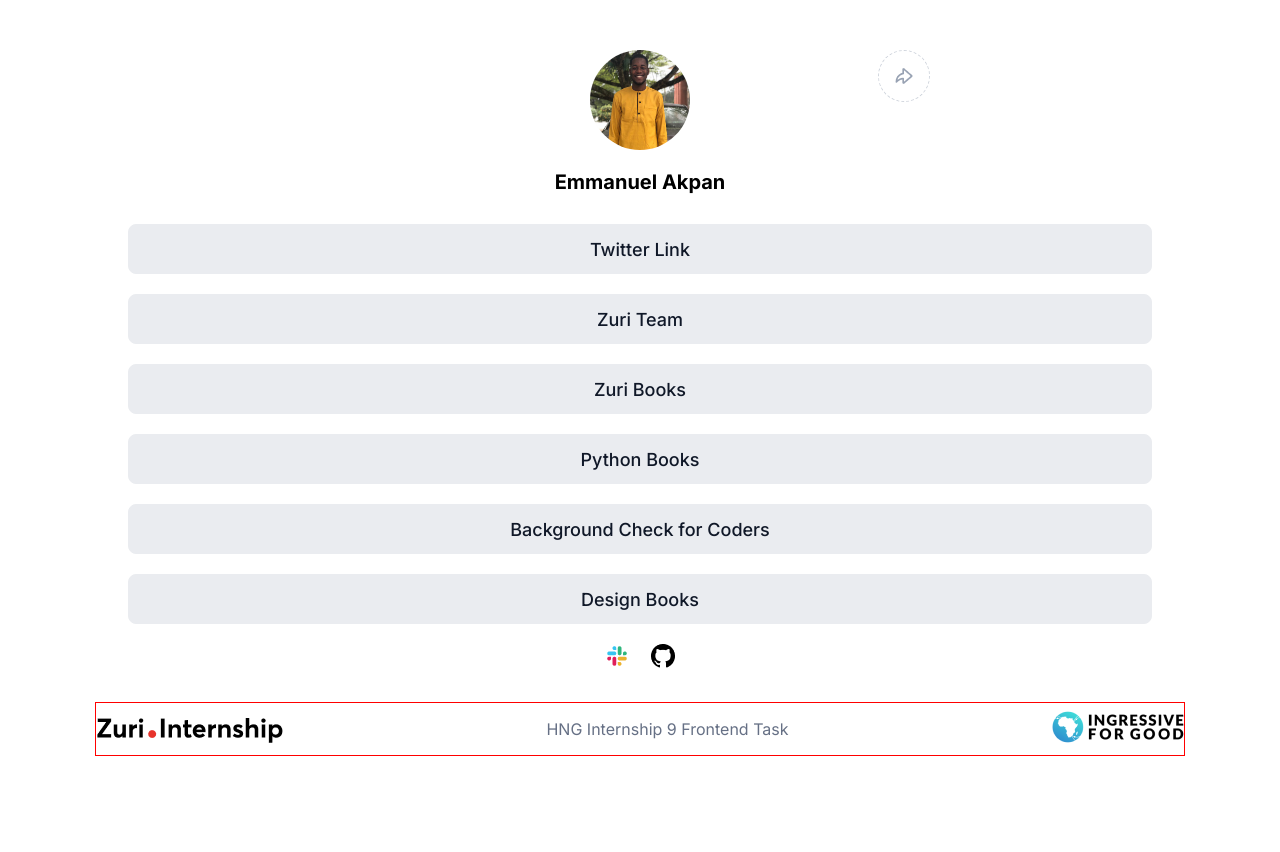
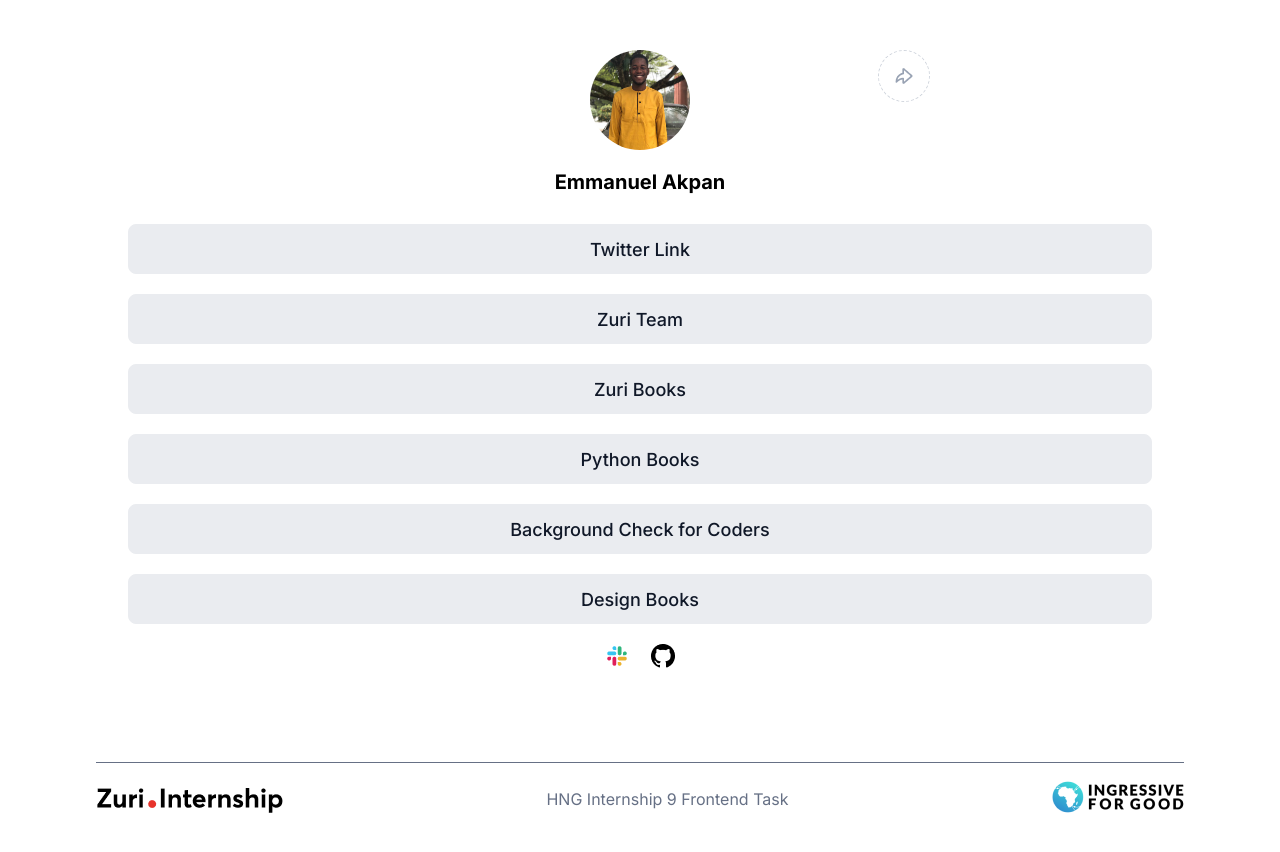
Before and after one commit to EmmanuelAKpan013/HNG-Stage-One, a React (Create React App) app: page /profile in a window 1280 px wide. Shown: the top 852 px of the page. Before the commit the page ends 800 px from the top, so only its background shows below. Built offline with nearby package versions, Linux system fonts and the light colour scheme.

Commit message:
Footer Update

```diff
--- a/src/Pages/ProfilePage.css
+++ b/src/Pages/ProfilePage.css
@@ -58,7 +58,7 @@
 }
 
 .profile_footer_container {
-  margin: 0 auto;
+  margin: 90px auto 20px auto;
   width: 85%;
-  border: 1px solid red;
+  /* border: 1px solid red; */
 }
--- a/src/components/Footer.css
+++ b/src/components/Footer.css
@@ -6,4 +6,6 @@
   font-family: "Inter";
   font-style: normal;
   font-weight: 400;
+  padding: 10px 0;
+  border-top: 1px solid #667085;
 }
```
